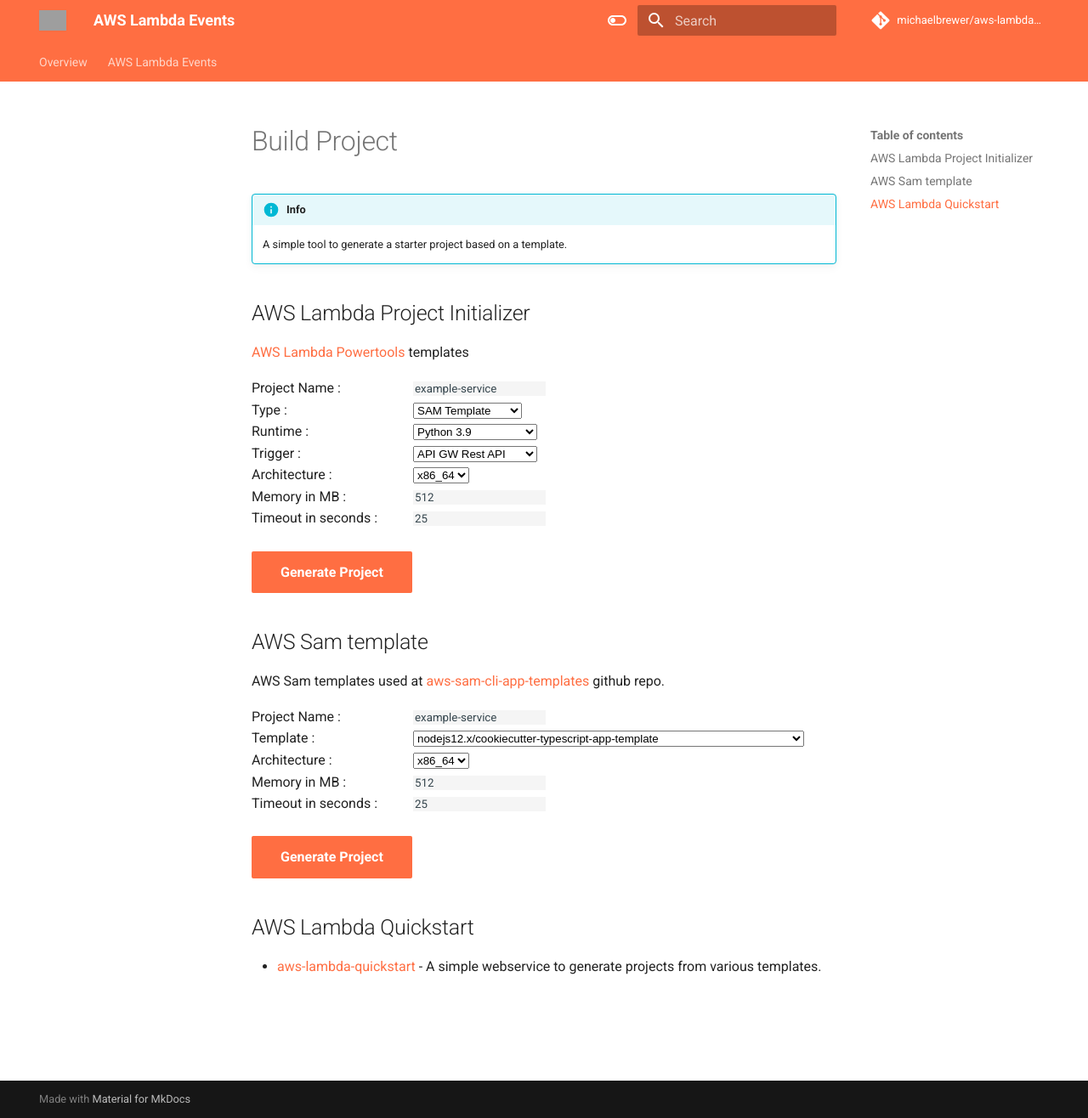
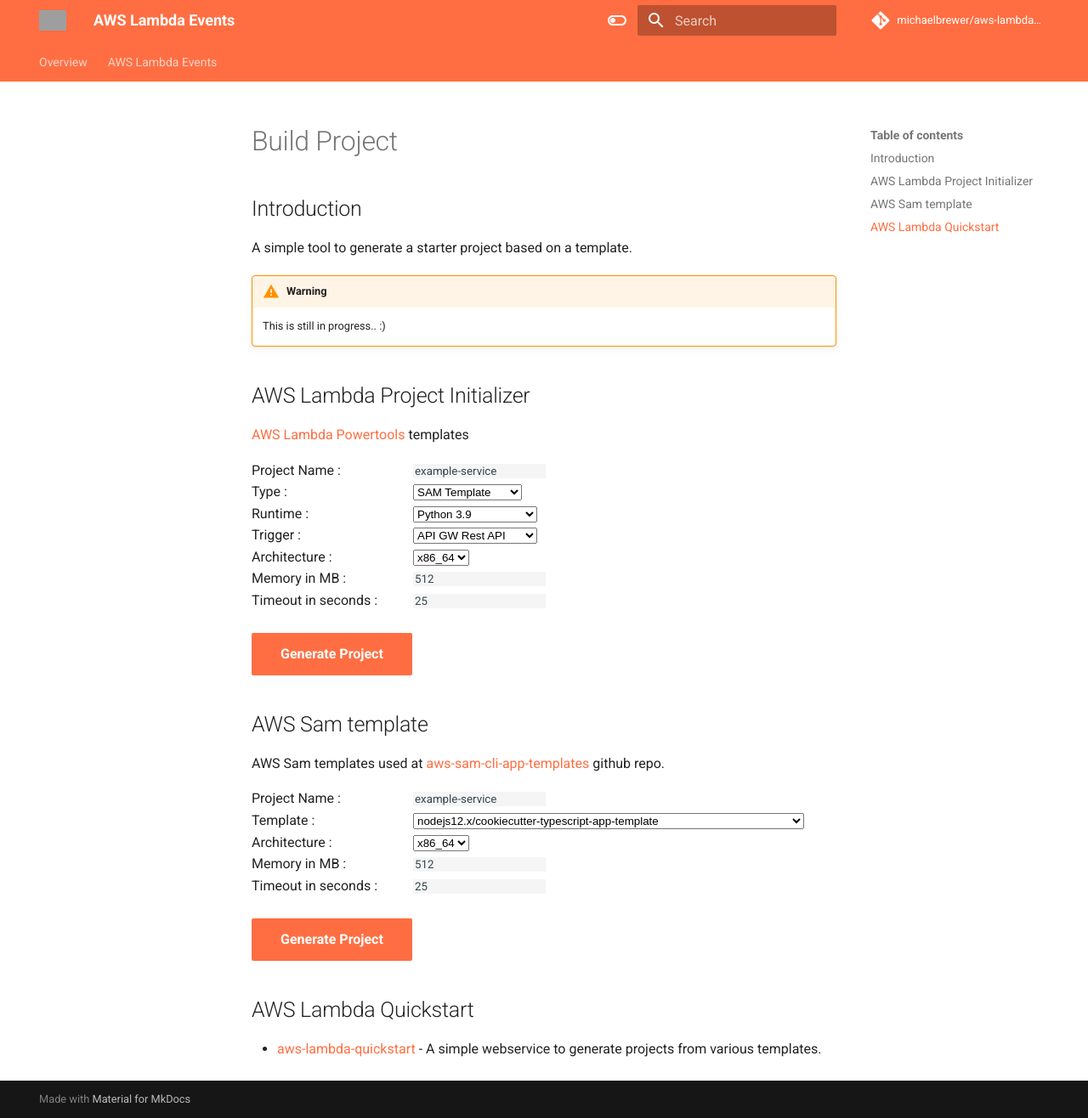
Before and after one commit to michaelbrewer/aws-lambda-events, an MkDocs documentation site: the page built from docs/build-project.md, in a window 1280 px wide and 1316 px high. Shown: the whole window at 85% size. Built offline with MkDocs 1.6.1 and Material for MkDocs 9.7.7, drawn with Linux system fonts in a browser that asks for light colours; comment, search, counter and statistics services are not loaded; grey boxes are pictures that could not be loaded.

Commit message:
chore: add warning

```diff
--- a/docs/build-project.md
+++ b/docs/build-project.md
@@ -1,7 +1,11 @@
 # Build Project
 
-!!! info
-    A simple tool to generate a starter project based on a template.
+## Introduction
+
+A simple tool to generate a starter project based on a template.
+
+!!!WARNING
+    This is still in progress.. :)
 
 <script>
 function buildProject(form, path) {
```
